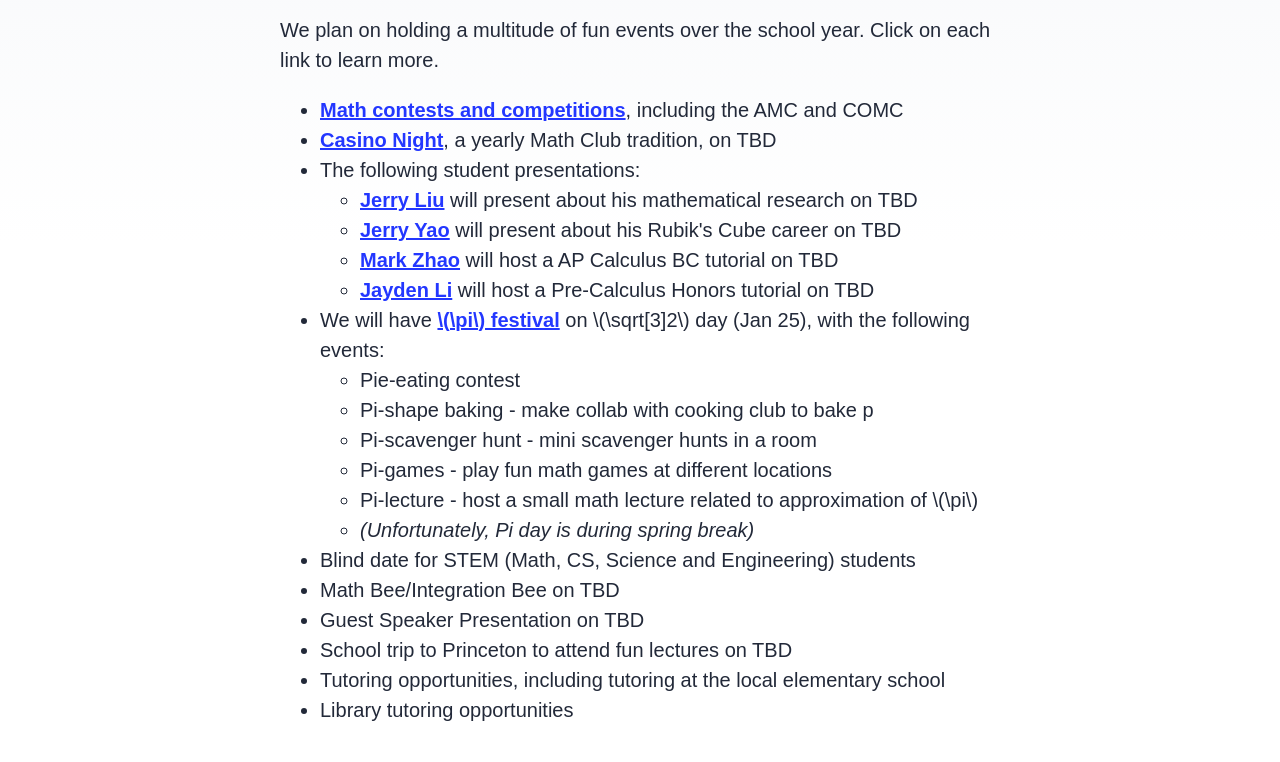
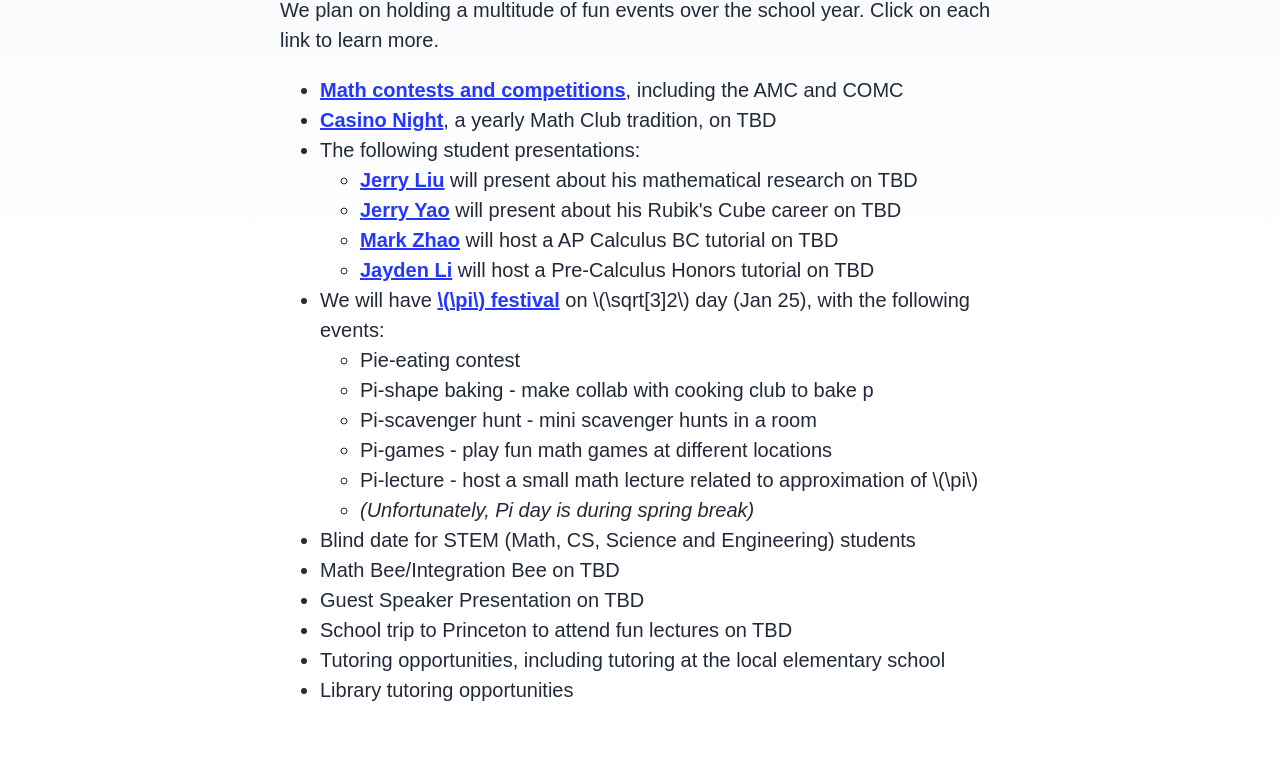
Before and after one commit to PeddieMathClub/PeddieMathClub.github.io, an Astro site: page / in a window 1280 px wide. Shown: the part 357-1119 px from the top of the page. Built offline with nearby package versions, Linux system fonts and the light colour scheme; Astro itself is replaced by a stand-in of ours; a web font is replaced by a local one.

Commit message:
fix some layout

```diff
--- a/src/layouts/BlogPost.astro
+++ b/src/layouts/BlogPost.astro
@@ -17,6 +17,7 @@ const { title, description, pubDate, updatedDate, heroImage } = Astro.props;
 			main {
 				width: calc(100% - 2em);
 				max-width: 100%;
+				padding-top: 0;
 				margin: 0;
 			}
 			.hero-image {
@@ -54,23 +55,13 @@ const { title, description, pubDate, updatedDate, heroImage } = Astro.props;
 		<Header />
 		<main>
 			<article>
-				<div class="hero-image">
-					{heroImage && <img width={1020} height={510} src={heroImage} alt="" />}
-				</div>
 				<div class="prose">
 					<div class="title">
-						<!-- <div class="date"> -->
-						<!-- 	<FormattedDate date={pubDate} /> -->
-						<!-- 	{ -->
-						<!-- 		updatedDate && ( -->
-						<!-- 			<div class="last-updated-on"> -->
-						<!-- 				Last updated on <FormattedDate date={updatedDate} /> -->
-						<!-- 			</div> -->
-						<!-- 		) -->
-						<!-- 	} -->
-						<!-- </div> -->
 						<h2>{title}</h2>
 						<hr />
+						<div class="hero-image">
+							{heroImage && <img width={1020} height={510} src={heroImage} alt="" />}
+						</div>
 					</div>
 					<slot />
 				</div>
--- a/src/layouts/BlogPostDates.astro
+++ b/src/layouts/BlogPostDates.astro
@@ -17,6 +17,7 @@ const { title, description, pubDate, updatedDate, heroImage } = Astro.props;
 			main {
 				width: calc(100% - 2em);
 				max-width: 100%;
+				padding-top: 0;
 				margin: 0;
 			}
 			.hero-image {
@@ -59,9 +60,6 @@ const { title, description, pubDate, updatedDate, heroImage } = Astro.props;
 		<Header />
 		<main>
 			<article>
-				<div class="hero-image">
-					{heroImage && <img width={1020} height={510} src={heroImage} alt="" />}
-				</div>
 				<div class="prose">
 					<div class="title">
 						<div class="date">
@@ -76,6 +74,9 @@ const { title, description, pubDate, updatedDate, heroImage } = Astro.props;
 						</div>
 						<h2>{title}</h2>
 						<hr />
+						<div class="hero-image">
+							{heroImage && <img width={1020} height={510} src={heroImage} alt="" />}
+						</div>
 					</div>
 					<slot />
 				</div>
--- a/src/styles/light.css
+++ b/src/styles/light.css
@@ -60,7 +60,7 @@ main {
 	width: 720px;
 	max-width: calc(100% - 2em);
 	margin: auto;
-	padding: 3em 1em;
+	padding: 2em 1em;
 }
 
 h1,
```
